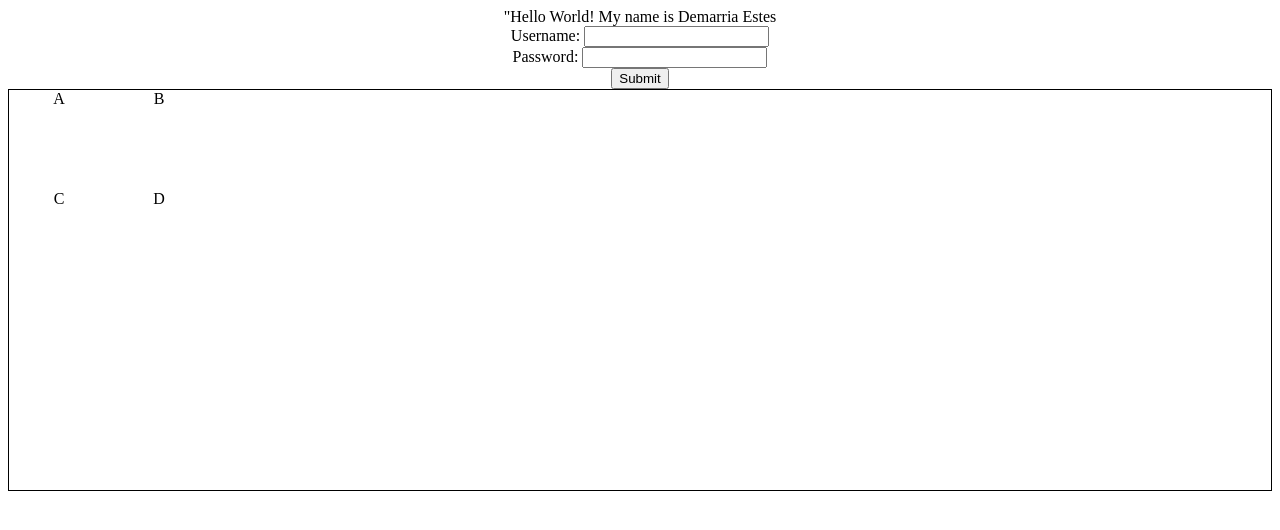
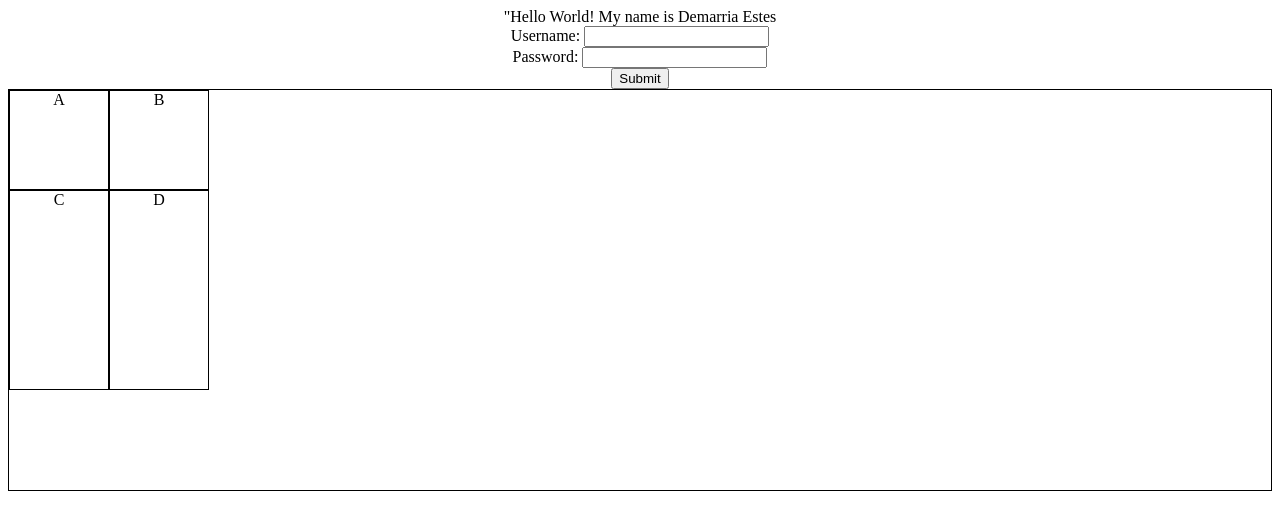
Before and after one commit to Dee-E/hello-world, a plain HTML site: page index.html in a window 1280 px wide. Drawn offline with Linux system fonts and the light colour scheme.

Commit message:
Update styles.css

```diff
--- a/stylesheets/styles.css
+++ b/stylesheets/styles.css
@@ -16,16 +16,20 @@ font-family: "Times New Roman", serif;
 
 .a{
 grid-area: 1 / 1 span 1 / span 2;
+  border: 1px solid black;
 }
 
 .b{
 grid-area: 2 / 1 span 1 / span 1;
+  border: 1px solid black;
 }
 
 .c{
 grid-area: 2 / 2 span 1 / span 1;
+  border: 1px solid black;
 }
 
 .d{
 grid-area: 3 / 1 span 1 / span 2;
+  border: 1px solid black;
 }
```
